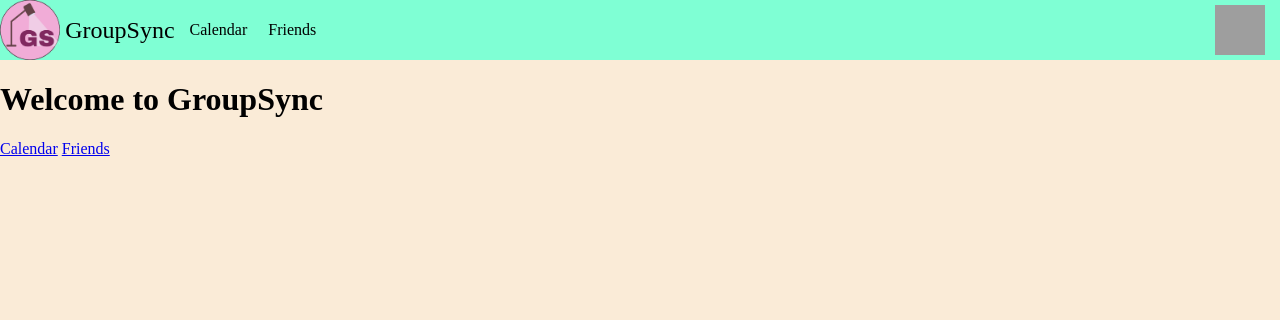
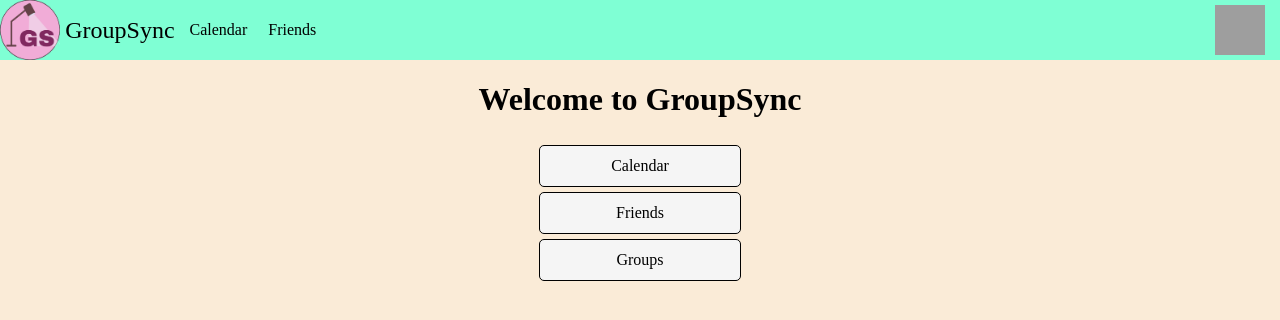
Before and after one commit to TheGuys-tech/DubHacks23, a SvelteKit app: page / in a window 1280 px wide. Shown: the top 320 px of the page. Built offline with nearby package versions, Linux system fonts and the light colour scheme; grey boxes are pictures that could not be loaded.

Commit message:
Center some stuff

```diff
--- a/src/routes/+page.svelte
+++ b/src/routes/+page.svelte
@@ -1,3 +1,27 @@
-<h1>Welcome to GroupSync</h1>
-<a href="/calendar">Calendar</a>
-<a href="/friends">Friends</a>
+<div class="button-group">
+    <h1>Welcome to GroupSync</h1>
+    <a href="/calendar">Calendar</a>
+    <a href="/friends">Friends</a>
+    <a href="/groups">Groups</a>
+</div>
+
+<style>
+    .button-group {
+        display: flex;
+        flex-direction: column;
+        width: 100%;
+        align-items: center;
+    }
+    .button-group a {
+        text-decoration: none;
+        color: black;
+        width: 200px;
+        height: 40px;
+        line-height: 40px;
+        background-color: whitesmoke;
+        border: 1px solid black;
+        border-radius: 5px;
+        margin-top: 5px;
+        text-align: center;
+    }
+</style>
```
Also changed, not shown: src/routes/friends/+page.svelte (+13 -1 lines).
